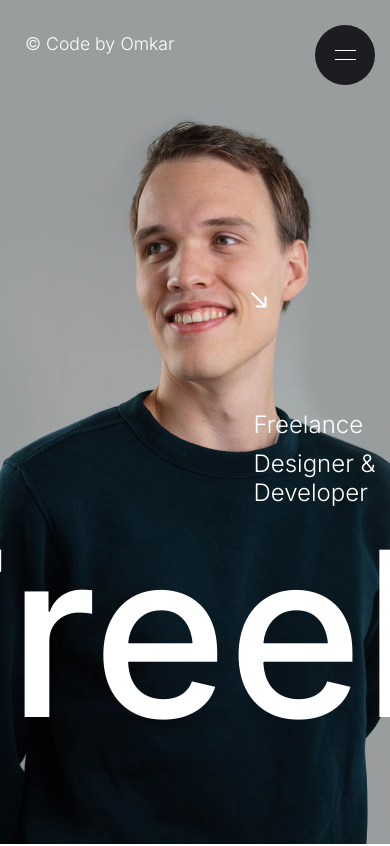
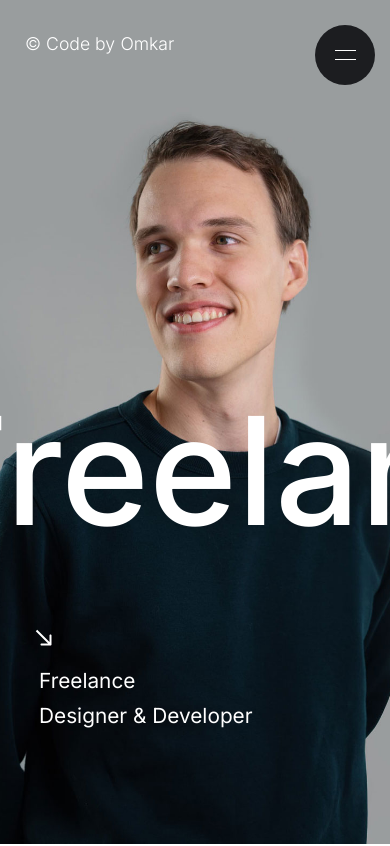
Before and after one commit to omkar01111/portfolio, a Next.js app: page / in a window 390 px wide. Shown: the top 846 px of the page. Built offline with nearby package versions, Linux system fonts and the light colour scheme.

Commit message:
Hero section responsivenes

```diff
--- a/src/components/Landing/style.module.scss
+++ b/src/components/Landing/style.module.scss
@@ -11,6 +11,11 @@
     .sliderContainer{
       position: absolute;
       top: calc(100vh - 350px);
+
+      @media (max-width: 540px){
+        top: calc(100vh - 55vh);
+
+      }
     }
 
     .slider{
@@ -25,6 +30,12 @@
       font-size: 230px;
       font-weight: 500;
       padding-right: 50px;
+
+      @media (max-width: 540px){
+        font-size: 150px;
+        padding-right: 20px;
+
+      }
     }
 
     .slider p:nth-of-type(2){
@@ -36,17 +47,25 @@
     .description{
       position: absolute;
       top: 35%;
-      left: 65%;
+      left: 70%;
       color: white;
-      font-size: 24px;
-      font-weight: 300;
+      font-size: 2rem;
+      font-weight: 400;
+
+      @media (max-width: 540px){
+        top: 75%;
+      left: 10%;
+      font-size: 1.3rem;
+
+      }
       p{
         margin: 0px;
         margin-bottom: 10px;
+
       }
       svg{
         transform: scale(2);
-        margin-bottom: 100px;
+        margin-bottom: 10%;
       }
     }
   }
```
